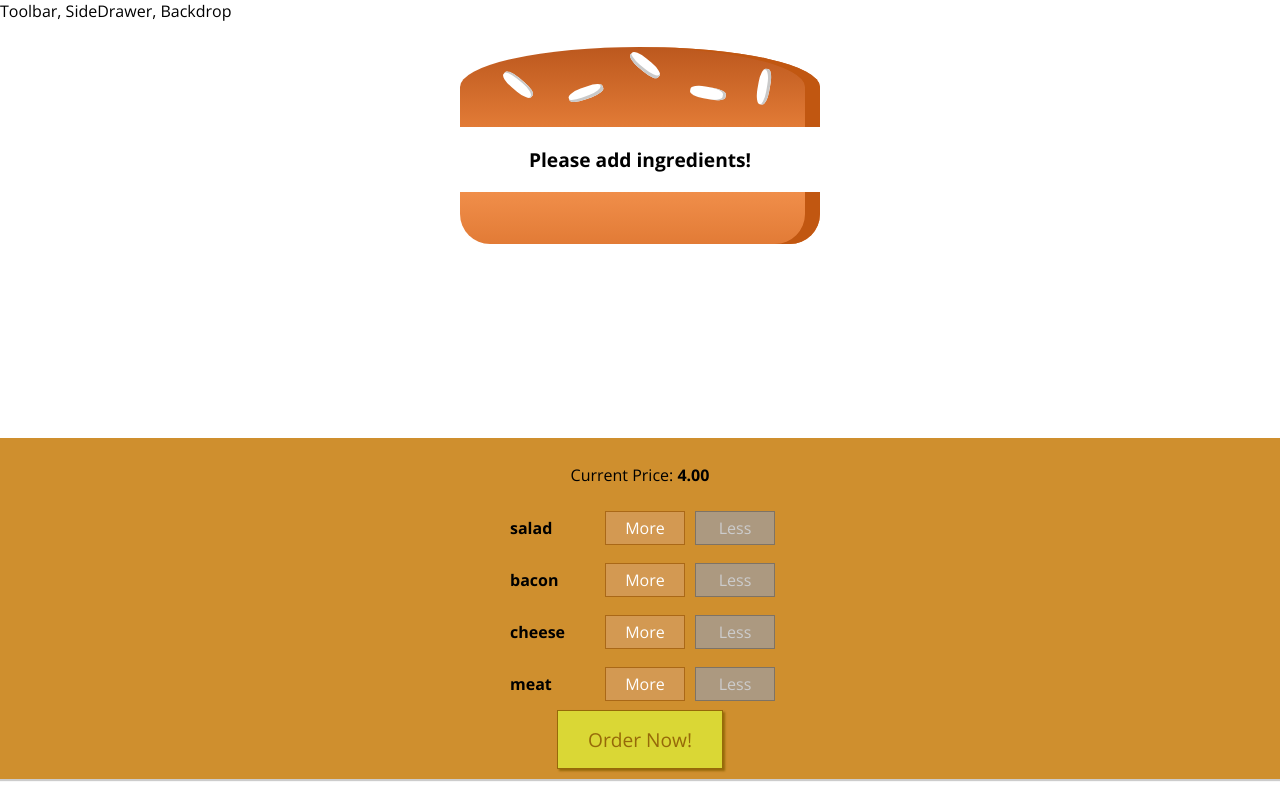
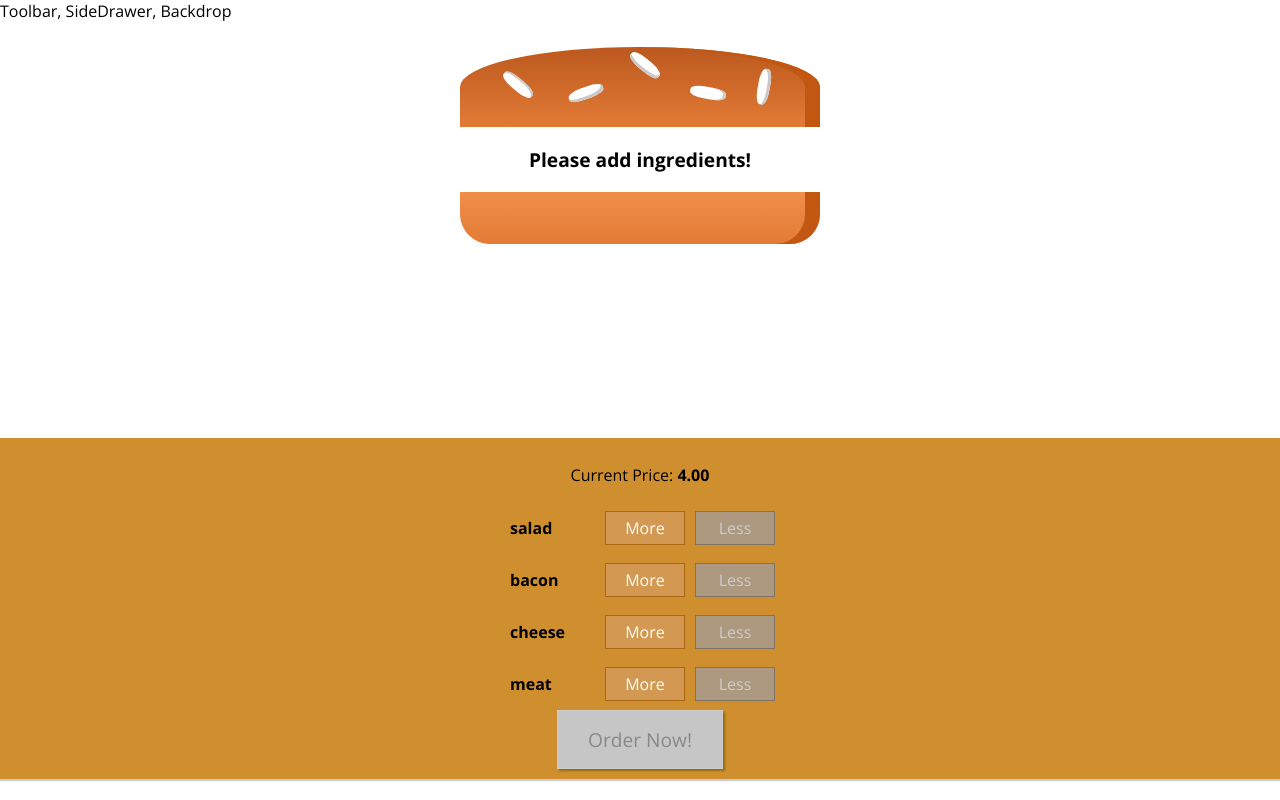
Before and after one commit to Jason-Carrillo/React-Burger, a React app: page / in a window 1280 px wide. Built offline with nearby package versions, Linux system fonts and the light colour scheme.

Commit message:
added ! to call it true or not on button of order now

```diff
--- a/src/Components/Burger/BuildControls/BuildControls.js
+++ b/src/Components/Burger/BuildControls/BuildControls.js
@@ -25,7 +25,7 @@ const buildControls = (props) => (
         ))}
 
         <button className={classes.OrderButton}
-        disabled={props.purchasable}>Order Now!</button>
+        disabled={!props.purchasable}>Order Now!</button>
     </div>
 )
 
```
